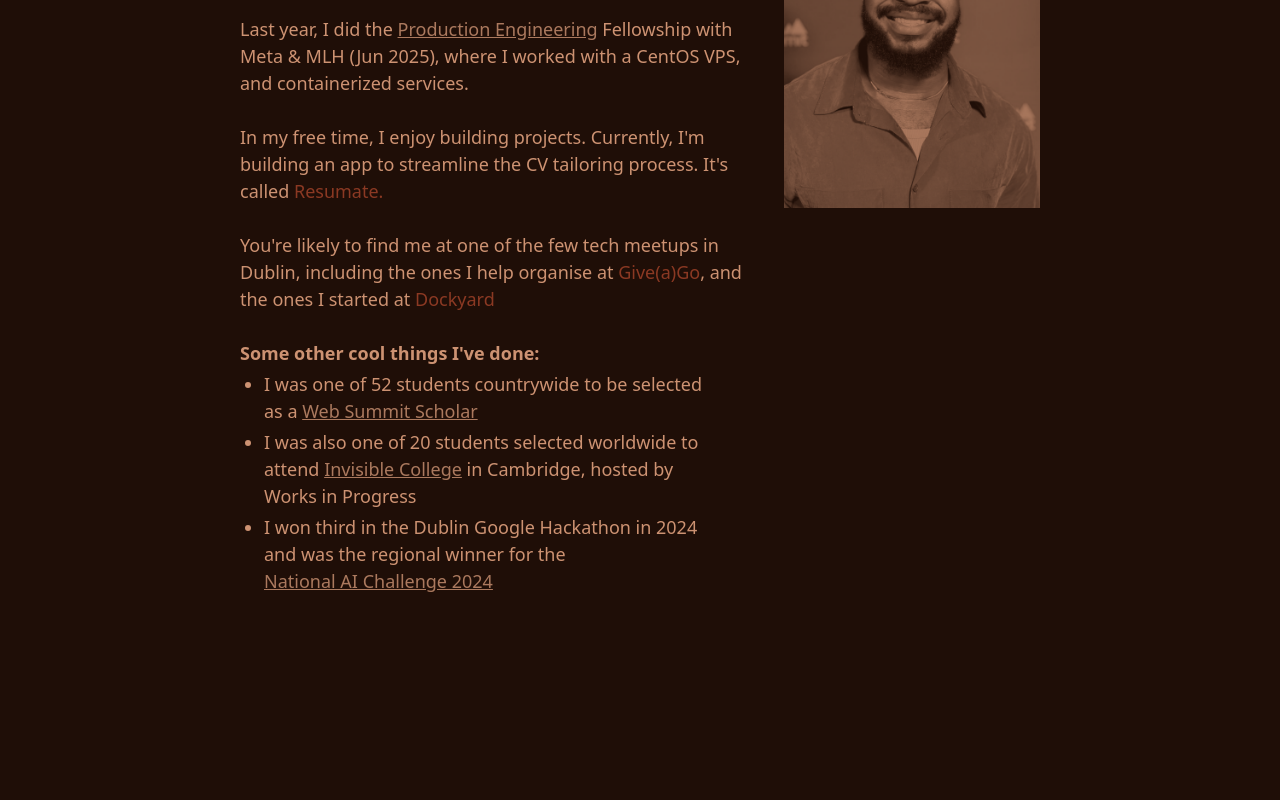
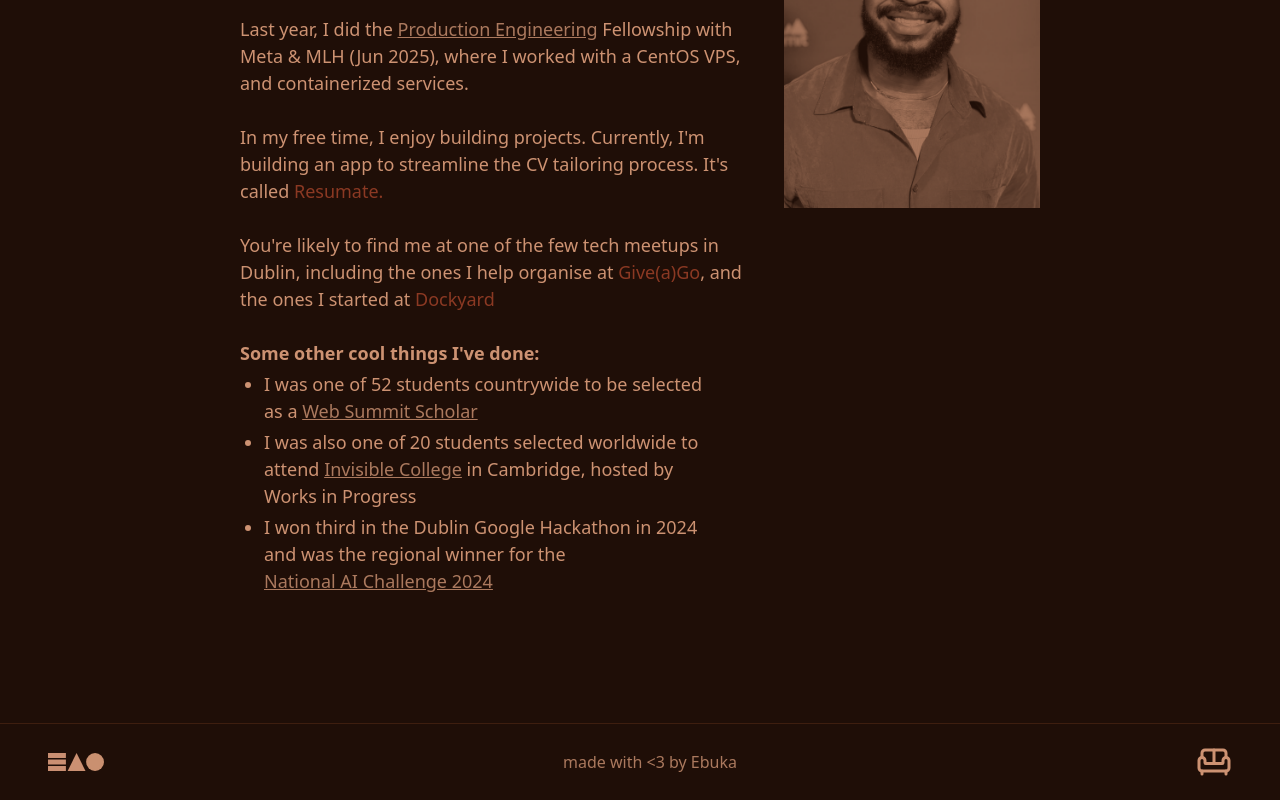
Before and after one commit to EbukaAmadiObi/ebuka.dev, a React (Vite) app: page / in a window 1280 px wide. Shown: the part 1400-2200 px from the top of the page. Before the commit the page ends 2123 px from the top, so only its background shows below. Built offline with nearby package versions, Linux system fonts and the light colour scheme; no server answers; a web font is replaced by a local one.

Commit message:
added footer and lounge

```diff
--- a/src/App.jsx
+++ b/src/App.jsx
@@ -3,6 +3,7 @@ import Home from './pages/home/home';
 import Card from './pages/card';
 import Blog from './pages/blog';
 import Projects from './pages/projects/projects';
+import Lounge from './pages/lounge';
 
 function App() {
   const routesArray = [
@@ -22,6 +23,10 @@ function App() {
         path: "/projects",
         element: <Projects />,
       },
+      {
+        path: "/lounge",
+        element: <Lounge />,
+      },
     {
       path: "*",
       element: <Navigate to="/" replace />,
--- /dev/null
+++ b/src/components/footer.jsx
@@ -0,0 +1,25 @@
+import logo from "/logo.svg"
+import { Sofa } from "lucide-react"
+import { useNavigate } from "react-router-dom"
+
+export default function Footer() {
+  const navigate = useNavigate()
+
+  return (
+    <footer className="w-full border-t border-[#3e1e0f] bg-[#1f0e07] px-6 md:px-12 py-5 flex items-center justify-between">
+      <a href="/">
+        <img src={logo} className="w-10 md:w-14" alt="EAO Logo" />
+      </a>
+
+      <p className="text-[#ab795e] text-sm md:text-base">made with &lt;3 by Ebuka</p>
+
+      <button
+        onClick={() => navigate("/lounge")}
+        className="text-[#cd9272] hover:text-[#ab795e] transition-colors cursor-pointer"
+        aria-label="Go to the lounge"
+      >
+        <Sofa className="size-7 md:size-9" />
+      </button>
+    </footer>
+  )
+}
--- a/src/pages/home/home.jsx
+++ b/src/pages/home/home.jsx
@@ -1,4 +1,5 @@
 import Header from "../../components/header";
+import Footer from "../../components/footer";
 import {
   HoverCard,
   HoverCardContent,
@@ -149,6 +150,7 @@ export default function Home() {
           />
         </div>
         <div className="colsection"></div>
+        <Footer />
       </div>
     )
 };
--- /dev/null
+++ b/src/pages/lounge.jsx
@@ -0,0 +1,5 @@
+export default function Lounge() {
+  return (
+    <div className="w-screen h-dvh bg-[#1f0e07]" />
+  )
+}
```
